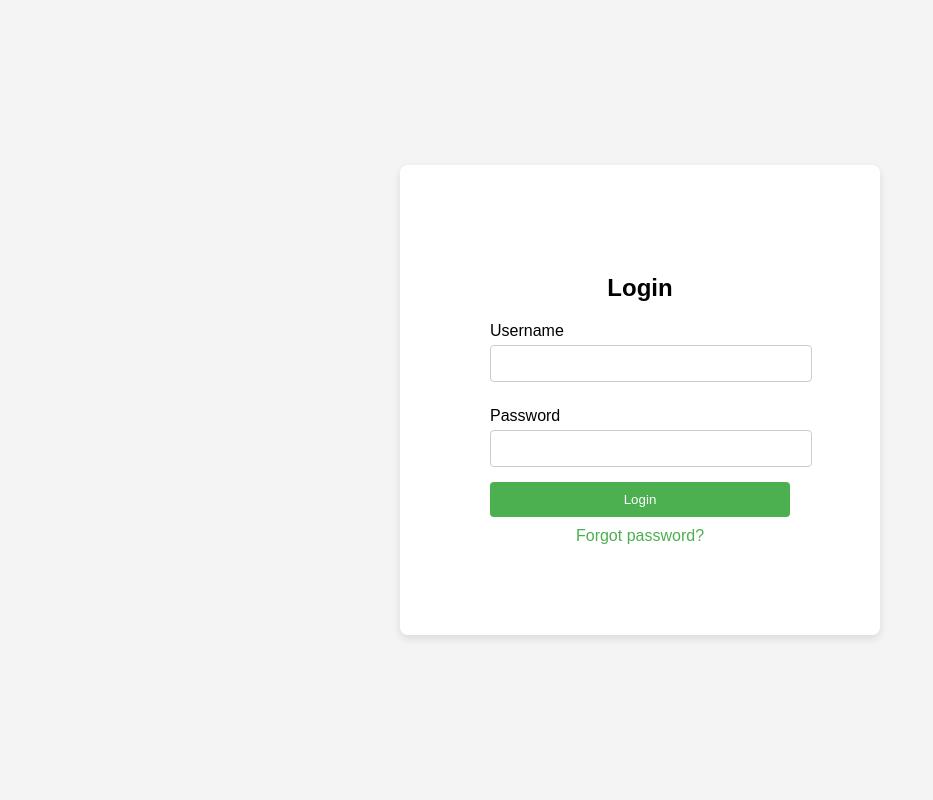
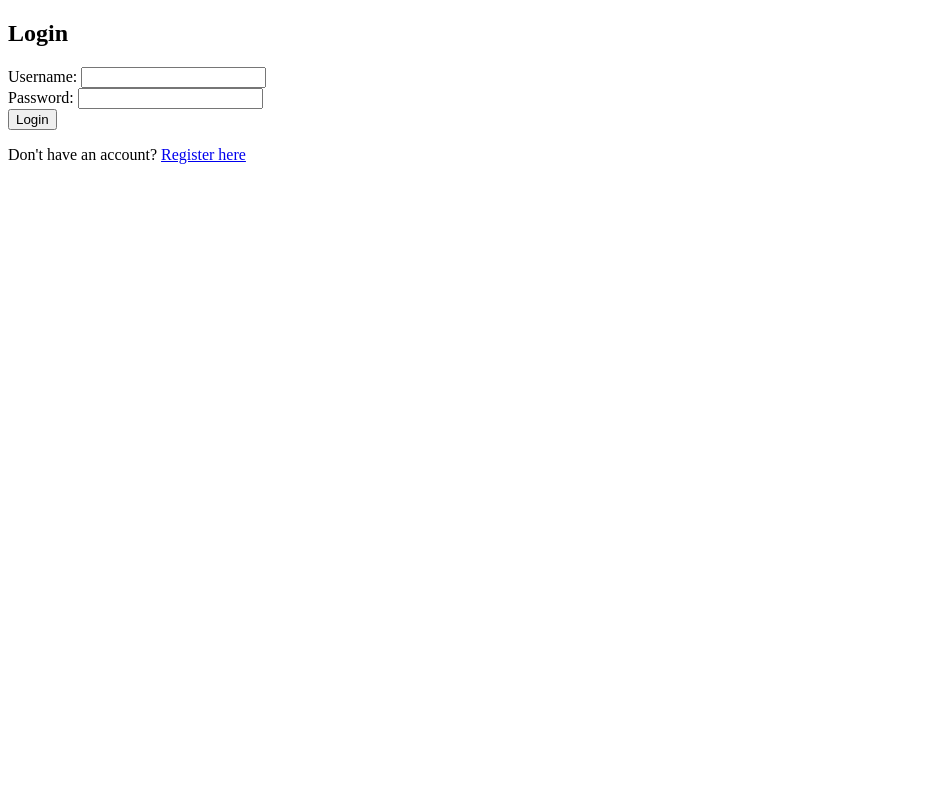
Before and after one commit to SamMartinez86/Job-Application-Tracker, a Flask app: page /login in a window 1280 px wide. Shown: the whole page, without its empty margins (0-933 px from the left). Run offline with Flask 3, Linux system fonts and the light colour scheme.

Commit message:
working app

```diff
--- a/app.py
+++ b/app.py
@@ -3,23 +3,23 @@ from flask_sqlalchemy import SQLAlchemy
 from flask_login import LoginManager, UserMixin, login_user, login_required, logout_user, current_user
 from werkzeug.security import generate_password_hash, check_password_hash
 
-# Step 1: Initialize Flask App
+# Initialize Flask App
 app = Flask(__name__)
 app.config['SQLALCHEMY_DATABASE_URI'] = 'sqlite:///jobs.db'  # Database Configuration
 app.config['SECRET_KEY'] = 'your_secret_key'  # Security Key
 
-# Step 2: Initialize Database and Login Manager
+# Initialize Database and Login Manager
 db = SQLAlchemy(app)
 login_manager = LoginManager(app)
 login_manager.login_view = 'login'
 
-# Step 3: Define User Model
+# User Model
 class User(UserMixin, db.Model):
     id = db.Column(db.Integer, primary_key=True)
     username = db.Column(db.String(150), unique=True, nullable=False)
     password = db.Column(db.String(150), nullable=False)
 
-# Step 4: Define Job Application Model
+# Job Application Model
 class JobApplication(db.Model):
     id = db.Column(db.Integer, primary_key=True)
     company = db.Column(db.String(150), nullable=False)
@@ -27,20 +27,16 @@ class JobApplication(db.Model):
     status = db.Column(db.String(50), nullable=False, default='Applied')
     user_id = db.Column(db.Integer, db.ForeignKey('user.id'))
 
-# Step 5: Load User for Flask-Login
 @login_manager.user_loader
 def load_user(user_id):
     return User.query.get(int(user_id))
 
-# Step 6: Home Route
 @app.route('/')
+@login_required  # Requires authentication to access dashboard
 def home():
-    if current_user.is_authenticated:
-        jobs = JobApplication.query.filter_by(user_id=current_user.id).all()
-        return render_template('dashboard.html', jobs=jobs)
-    return redirect(url_for('login'))
+    jobs = JobApplication.query.filter_by(user_id=current_user.id).all()
+    return render_template('dashboard.html', jobs=jobs)
 
-# Step 7: Login Route
 @app.route('/login', methods=['GET', 'POST'])
 def login():
     if request.method == 'POST':
@@ -53,27 +49,29 @@ def login():
         flash('Invalid credentials')
     return render_template('login.html')
 
-# Step 8: Registration Route
 @app.route('/register', methods=['GET', 'POST'])
 def register():
     if request.method == 'POST':
         username = request.form['username']
-        password = generate_password_hash(request.form['password'])
-        new_user = User(username=username, password=password)
+        password = request.form['password']
+        existing_user = User.query.filter_by(username=username).first()
+        if existing_user:
+            flash('Username already exists')
+            return redirect(url_for('register'))
+        hashed_password = generate_password_hash(password, method='pbkdf2:sha256')
+        new_user = User(username=username, password=hashed_password)
         db.session.add(new_user)
         db.session.commit()
         flash('Registration successful! Please log in.')
         return redirect(url_for('login'))
     return render_template('register.html')
 
-# Step 9: Logout Route
 @app.route('/logout')
 @login_required
 def logout():
     logout_user()
     return redirect(url_for('login'))
 
-# Step 10: Add Job Application Route
 @app.route('/add_job', methods=['POST'])
 @login_required
 def add_job():
@@ -85,8 +83,7 @@ def add_job():
     db.session.commit()
     return redirect(url_for('home'))
 
-# Step 11: Run the Application
 if __name__ == '__main__':
-    with app.app_context():  # Ensure application context is set
+    with app.app_context():
         db.create_all()
     app.run(debug=True)
--- a/templates/login.html
+++ b/templates/login.html
@@ -1,83 +1,19 @@
 <!DOCTYPE html>
-<html lang="en">
+<html>
 <head>
-    <meta charset="UTF-8">
-    <meta name="viewport" content="width=device-width, initial-scale=1.0">
-    <title>Login Page</title>
-    <style>
-        body {
-            font-family: Arial, sans-serif;
-            background-color: #f4f4f4;
-            display: flex;
-            justify-content: center;
-            align-items: center;
-            height: 100vh;
-            margin: 0;
-        }
-        .login-container {
-            background-color: #fff;
-            padding: 90px;
-            border-radius: 8px;
-            box-shadow: 0 4px 8px rgba(0, 0, 0, 0.1);
-            width: 300px;
-        }
-        h2 {
-            text-align: center;
-            margin-bottom: 20px;
-        }
-        label {
-            display: block;
-            margin: 10px 0 5px;
-        }
-        input {
-            width: 100%;
-            padding: 10px;
-            margin-bottom: 15px;
-            border: 1px solid #ccc;
-            border-radius: 4px;
-        }
-        .login-btn {
-            width: 100%;
-            padding: 10px;
-            background-color: #4CAF50;
-            color: white;
-            border: none;
-            border-radius: 4px;
-            cursor: pointer;
-        }
-        .login-btn:hover {
-            background-color: #45a049;
-        }
-        .forgot-password {
-            text-align: center;
-            margin-top: 10px;
-        }
-        .forgot-password a {
-            color: #4CAF50;
-            text-decoration: none;
-        }
-        .forgot-password a:hover {
-            text-decoration: underline;
-        }
-    </style>
+    <title>Login</title>
 </head>
 <body>
-
-    <div class="login-container">
-        <h2>Login</h2>
-        <form action="/login" method="POST">
-            <label for="username">Username</label>
-            <input type="text" id="username" name="username" required>
-
-            <label for="password">Password</label>
-            <input type="password" id="password" name="password" required>
-
-            <button type="submit" class="login-btn">Login</button>
-        </form>
-        <div class="forgot-password">
-            <a href="#">Forgot password?</a>
-        </div>
-    </div>
-
+    <h2>Login</h2>
+    <form method="POST">
+        <label>Username:</label>
+        <input type="text" name="username" required>
+        <br>
+        <label>Password:</label>
+        <input type="password" name="password" required>
+        <br>
+        <button type="submit">Login</button>
+    </form>
+    <p>Don't have an account? <a href="{{ url_for('register') }}">Register here</a></p>
 </body>
-</html
+</html>
```
Also changed, not shown: templates/dashboard.html (+35 -35 lines), templates/register.html (+17 -59 lines), instance/jobs.db.
